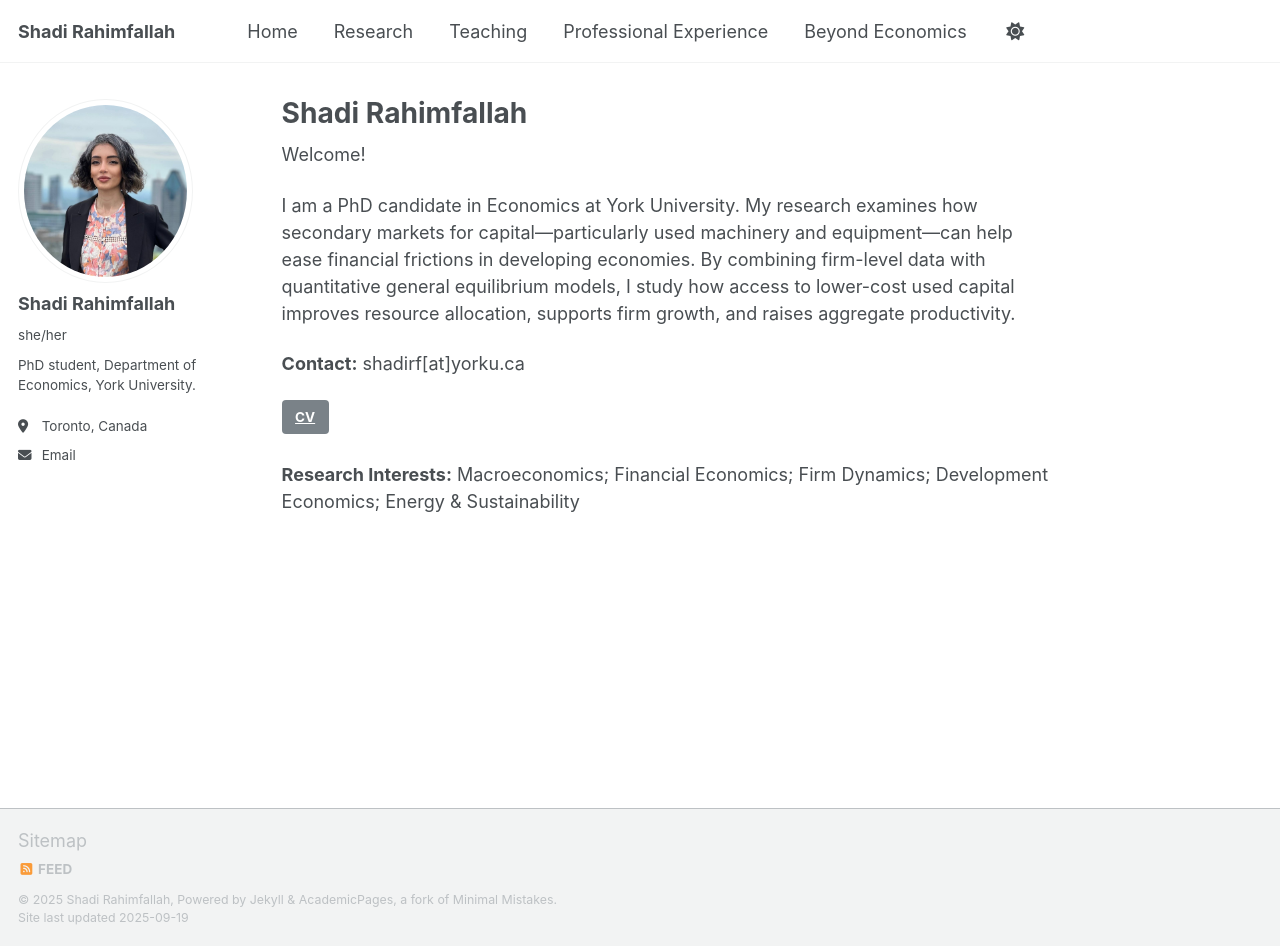
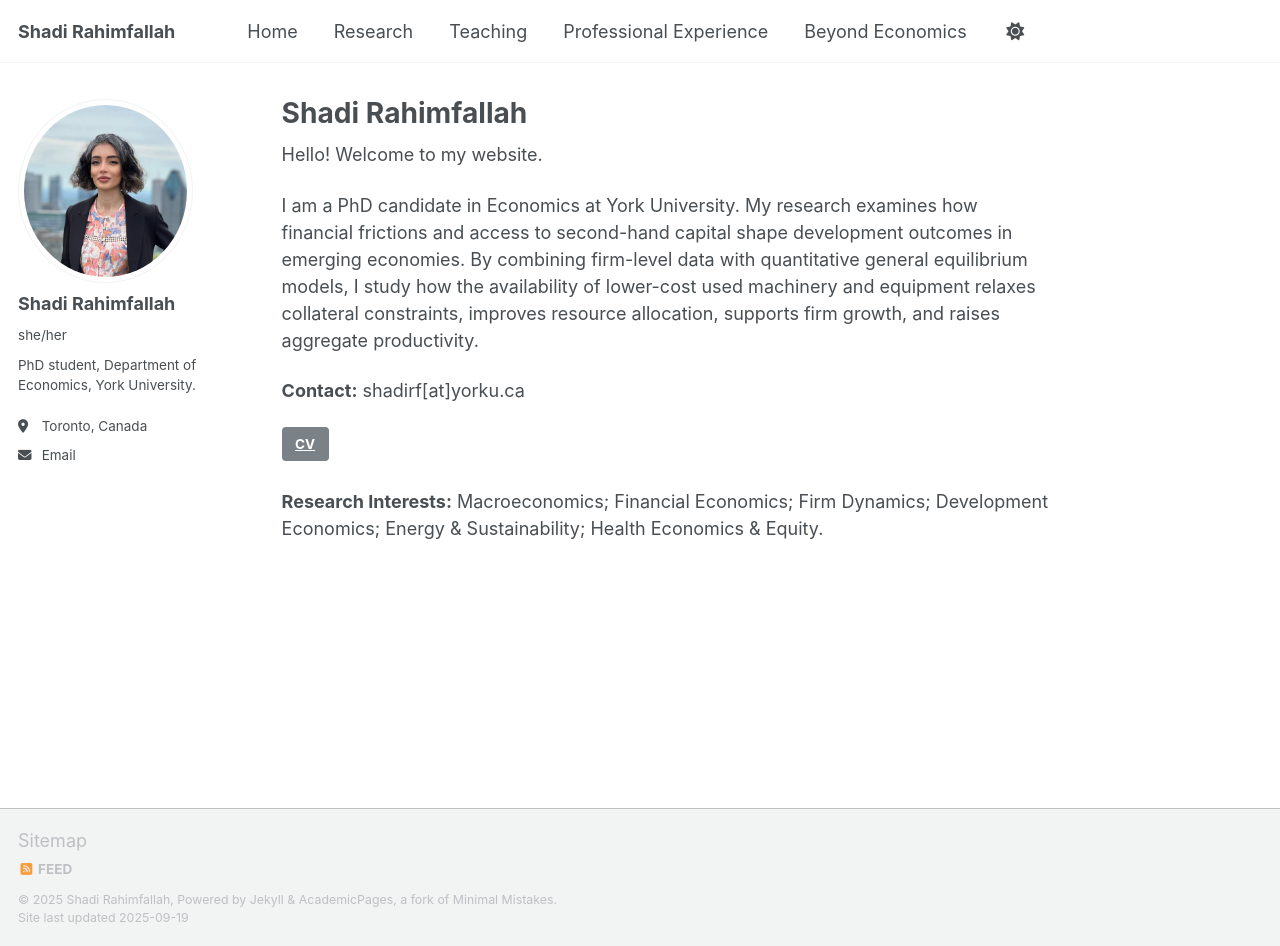
Before and after one commit to ShadiRahimfallah/ShadiRahimfallah.github.io, a Jekyll site: the page built from index.md, in a window 1280 px wide and 946 px high. Built offline with Jekyll 4.4.1, drawn with Linux system fonts in a browser that asks for light colours; a script that is not in the unit is left out.

Commit message:
Update index.md

```diff
--- a/index.md
+++ b/index.md
@@ -4,13 +4,13 @@
 author_profile: true
 permalink: /
 ---
-Welcome!
+Hello! Welcome to my website.
 
-I am a PhD candidate in Economics at York University. My research examines how secondary markets for capital—particularly used machinery and equipment—can help ease financial frictions in developing economies. By combining firm-level data with quantitative general equilibrium models, I study how access to lower-cost used capital improves resource allocation, supports firm growth, and raises aggregate productivity.
+I am a PhD candidate in Economics at York University. My research examines how financial frictions and access to second-hand capital shape development outcomes in emerging economies. By combining firm-level data with quantitative general equilibrium models, I study how the availability of lower-cost used machinery and equipment relaxes collateral constraints, improves resource allocation, supports firm growth, and raises aggregate productivity.
 
 **Contact:** shadirf[at]yorku.ca
 
 <a href="/files/cv.pdf" target="_blank" class="btn btn--primary">CV</a>
 
 
-**Research Interests:** Macroeconomics; Financial Economics; Firm Dynamics; Development Economics; Energy & Sustainability
+**Research Interests:** Macroeconomics; Financial Economics; Firm Dynamics; Development Economics; Energy & Sustainability; Health Economics & Equity.
```
